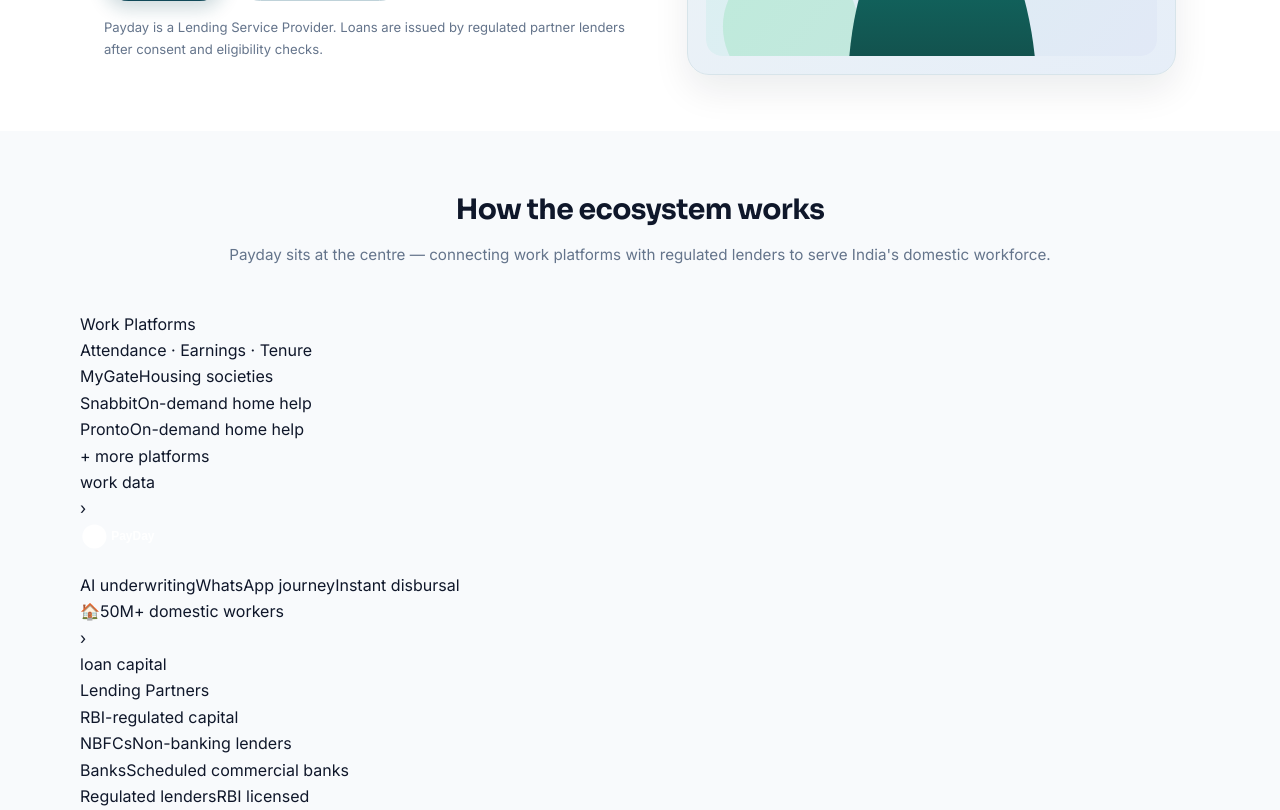
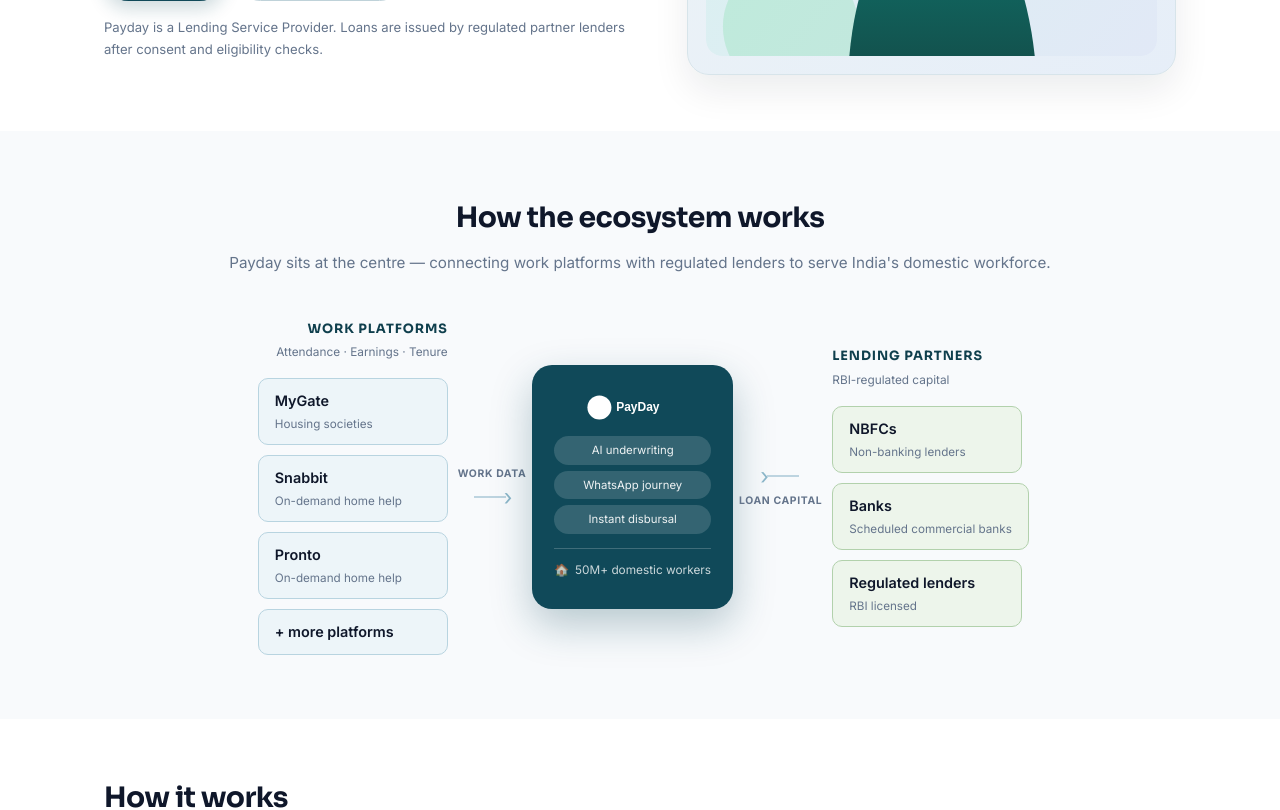
Before and after one commit to Payday-Tech/itspayday, a Next.js app: page / in a window 1280 px wide. Shown: the part 500-1310 px from the top of the page. Built offline with nearby package versions, Linux system fonts and the light colour scheme; no server answers.

Commit message:
Add ecosystem infographic CSS styles

```diff
--- a/app/globals.css
+++ b/app/globals.css
@@ -768,3 +768,221 @@
     min-height: 46px;
   }
 }
+
+/* ── Ecosystem infographic ── */
+.eco-section {
+  padding-top: 64px;
+  padding-bottom: 64px;
+}
+
+.ecosystem {
+  display: grid;
+  grid-template-columns: 1fr auto 1fr;
+  align-items: center;
+  gap: 0;
+  max-width: 960px;
+  margin: 0 auto;
+}
+
+.eco-col {
+  display: flex;
+  flex-direction: column;
+  gap: 10px;
+}
+
+.eco-col-left {
+  align-items: flex-end;
+}
+
+.eco-col-right {
+  align-items: flex-start;
+}
+
+.eco-col-header {
+  margin-bottom: 6px;
+}
+
+.eco-col-left .eco-col-header {
+  text-align: right;
+}
+
+.eco-col-right .eco-col-header {
+  text-align: left;
+}
+
+.eco-col-label {
+  font-family: var(--font-sora), sans-serif;
+  font-weight: 700;
+  font-size: 0.8rem;
+  text-transform: uppercase;
+  letter-spacing: 0.07em;
+  color: var(--color-brand-700);
+}
+
+.eco-col-sublabel {
+  font-size: 0.74rem;
+  color: var(--color-ink-500);
+  margin-top: 3px;
+}
+
+.eco-pill {
+  border-radius: 10px;
+  padding: 10px 16px;
+  border: 1px solid;
+  display: flex;
+  flex-direction: column;
+  gap: 2px;
+  min-width: 190px;
+  max-width: 230px;
+}
+
+.eco-pill-demand {
+  border-color: #b8d4e0;
+  background: #edf5f9;
+}
+
+.eco-pill-supply {
+  border-color: #b2d1ac;
+  background: #edf5eb;
+}
+
+.eco-pill-name {
+  font-weight: 600;
+  font-size: 0.9rem;
+  color: var(--color-ink-900);
+}
+
+.eco-pill-desc {
+  font-size: 0.73rem;
+  color: var(--color-ink-500);
+}
+
+/* Center connector + hub */
+.eco-center {
+  display: flex;
+  align-items: center;
+  padding: 0 4px;
+}
+
+.eco-connector {
+  display: flex;
+  flex-direction: column;
+  align-items: center;
+  gap: 4px;
+  padding: 0 6px;
+}
+
+.eco-arrow-label {
+  font-size: 0.65rem;
+  font-weight: 700;
+  text-transform: uppercase;
+  letter-spacing: 0.06em;
+  color: var(--color-ink-500);
+  white-space: nowrap;
+}
+
+.eco-arrow-line {
+  display: flex;
+  align-items: center;
+}
+
+.eco-arrow-shaft {
+  width: 32px;
+  height: 2px;
+  background: #bdd4e0;
+}
+
+.eco-arrow-head {
+  font-size: 1.4rem;
+  color: #8ab5c8;
+  line-height: 1;
+  margin: 0 -2px;
+}
+
+.eco-hub {
+  background: var(--color-brand-600);
+  color: white;
+  border-radius: 20px;
+  padding: 28px 22px;
+  text-align: center;
+  box-shadow: 0 16px 40px rgba(16, 73, 89, 0.28);
+  min-width: 168px;
+  display: flex;
+  flex-direction: column;
+  align-items: center;
+}
+
+.eco-hub-tags {
+  display: flex;
+  flex-direction: column;
+  gap: 6px;
+  width: 100%;
+  margin-bottom: 14px;
+}
+
+.eco-hub-tag {
+  font-size: 0.71rem;
+  background: rgba(255, 255, 255, 0.15);
+  border-radius: 999px;
+  padding: 5px 10px;
+  color: rgba(255, 255, 255, 0.92);
+  white-space: nowrap;
+}
+
+.eco-hub-worker {
+  padding-top: 12px;
+  border-top: 1px solid rgba(255, 255, 255, 0.2);
+  font-size: 0.74rem;
+  color: rgba(255, 255, 255, 0.78);
+  display: flex;
+  align-items: center;
+  gap: 6px;
+  width: 100%;
+  justify-content: center;
+}
+
+@media (max-width: 780px) {
+  .ecosystem {
+    grid-template-columns: 1fr;
+    max-width: 380px;
+    gap: 20px;
+  }
+
+  .eco-col-left,
+  .eco-col-right {
+    align-items: stretch;
+  }
+
+  .eco-col-left .eco-col-header,
+  .eco-col-right .eco-col-header {
+    text-align: center;
+  }
+
+  .eco-pill {
+    max-width: 100%;
+    min-width: unset;
+  }
+
+  .eco-center {
+    flex-direction: column;
+    padding: 4px 0;
+  }
+
+  .eco-connector {
+    flex-direction: row;
+    align-items: center;
+  }
+
+  .eco-arrow-line {
+    flex-direction: column;
+  }
+
+  .eco-arrow-shaft {
+    width: 2px;
+    height: 24px;
+  }
+
+  .eco-arrow-head {
+    transform: rotate(90deg);
+  }
+}
```
